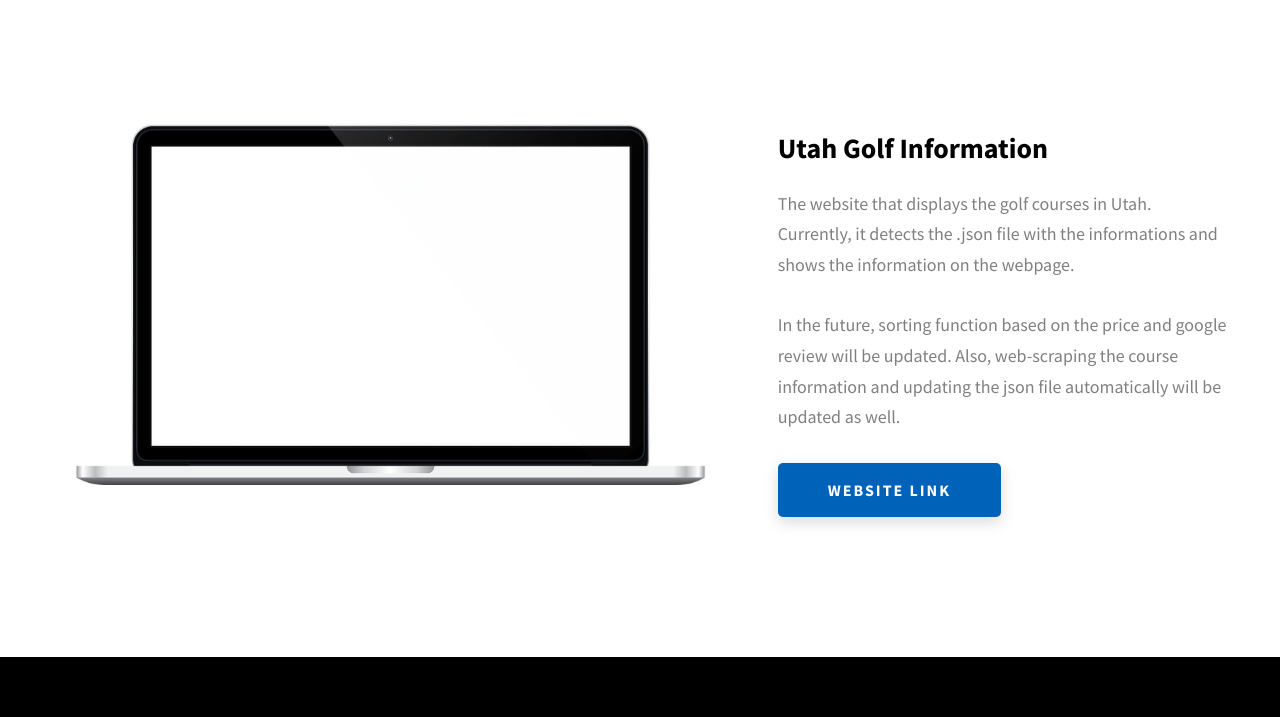
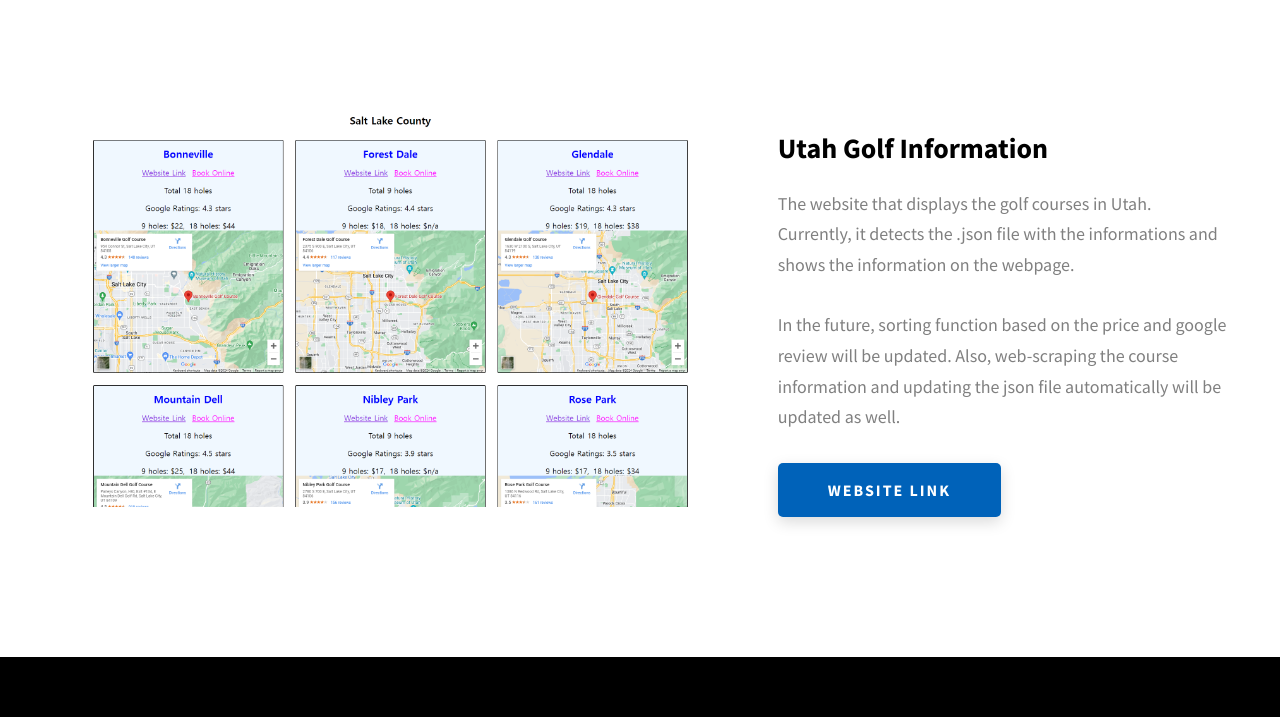
Before and after one commit to seankooo/Portfolio, a website: page index.html in a window 1280 px wide. Shown: the part 5030-5747 px from the top of the page. Drawn offline with Linux system fonts and the light colour scheme.

Commit message:
added screenshot for golf page

```diff
--- a/index.html
+++ b/index.html
@@ -405,7 +405,7 @@
           <div class="projects__row">
             <div class="projects__row-img-cont">
               <img
-                src="./assets/jpeg/project-mockup-example.jpeg"
+                src="./assets/project-golf.png"
                 alt="Software Screenshot"
                 class="projects__row-img"
                 loading="lazy"
```
Also changed, not shown: assets/project-golf.png (added).
